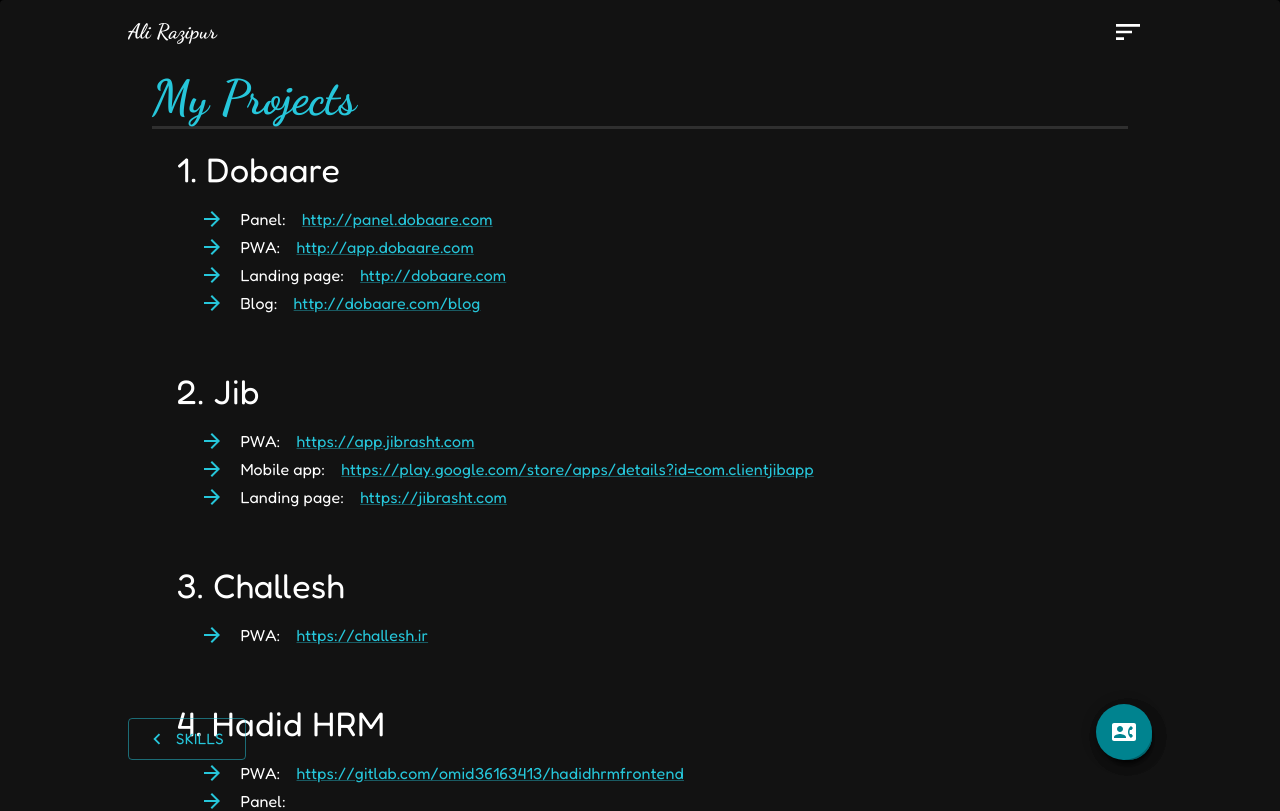
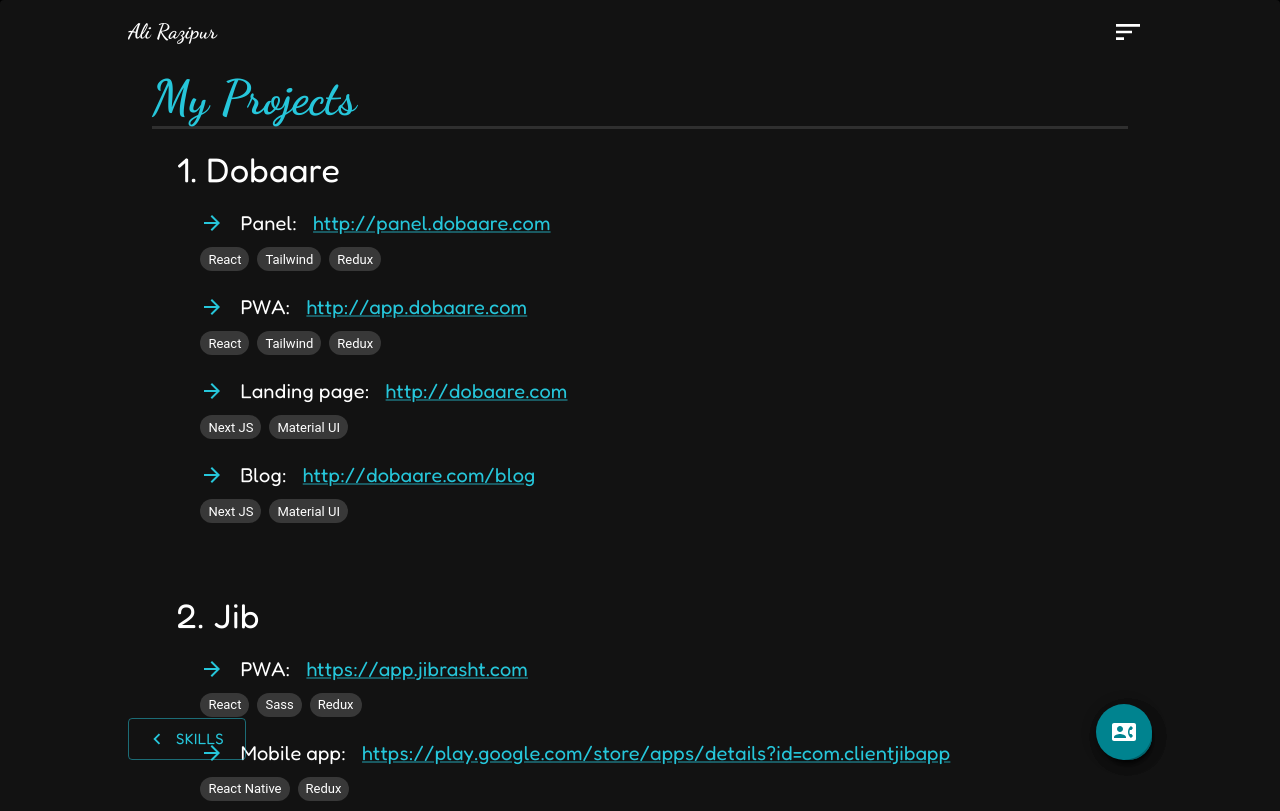
Before and after one commit to kai-zen/portfolio, a React (Create React App) app: page /projects in a window 1280 px wide. Shown: the top 811 px of the page. Built offline with nearby package versions, Linux system fonts and the light colour scheme.

Commit message:
Stack chips added to projects page

```diff
--- a/src/components/projects/Project.jsx
+++ b/src/components/projects/Project.jsx
@@ -1,4 +1,4 @@
-import { Box, Link, Typography } from "@mui/material";
+import { Box, Chip, Grid, Link, Typography } from "@mui/material";
 import ArrowForwardIcon from "@mui/icons-material/ArrowForward";
 
 const Project = ({ data }) => {
@@ -18,8 +18,11 @@
         }}
       >
         {subprojects.map((item) => (
-          <Box>
-            <Typography sx={{ display: "flex", alignItems: "center", gap: 2 }}>
+          <Box sx={{ mb: 2 }}>
+            <Typography
+              sx={{ display: "flex", alignItems: "center", gap: 2 }}
+              variant="h6"
+            >
               <ArrowForwardIcon color="primary" />
               {item.title}:{" "}
               <Link
@@ -31,6 +34,11 @@
                 {item.address}
               </Link>
             </Typography>
+            <Grid container sx={{ display: "flex", gap: 1, mt: 1 }}>
+              {item.stack.map((technology) => (
+                <Chip label={technology} key={technology} size="small" />
+              ))}
+            </Grid>
           </Box>
         ))}
       </Box>
```
